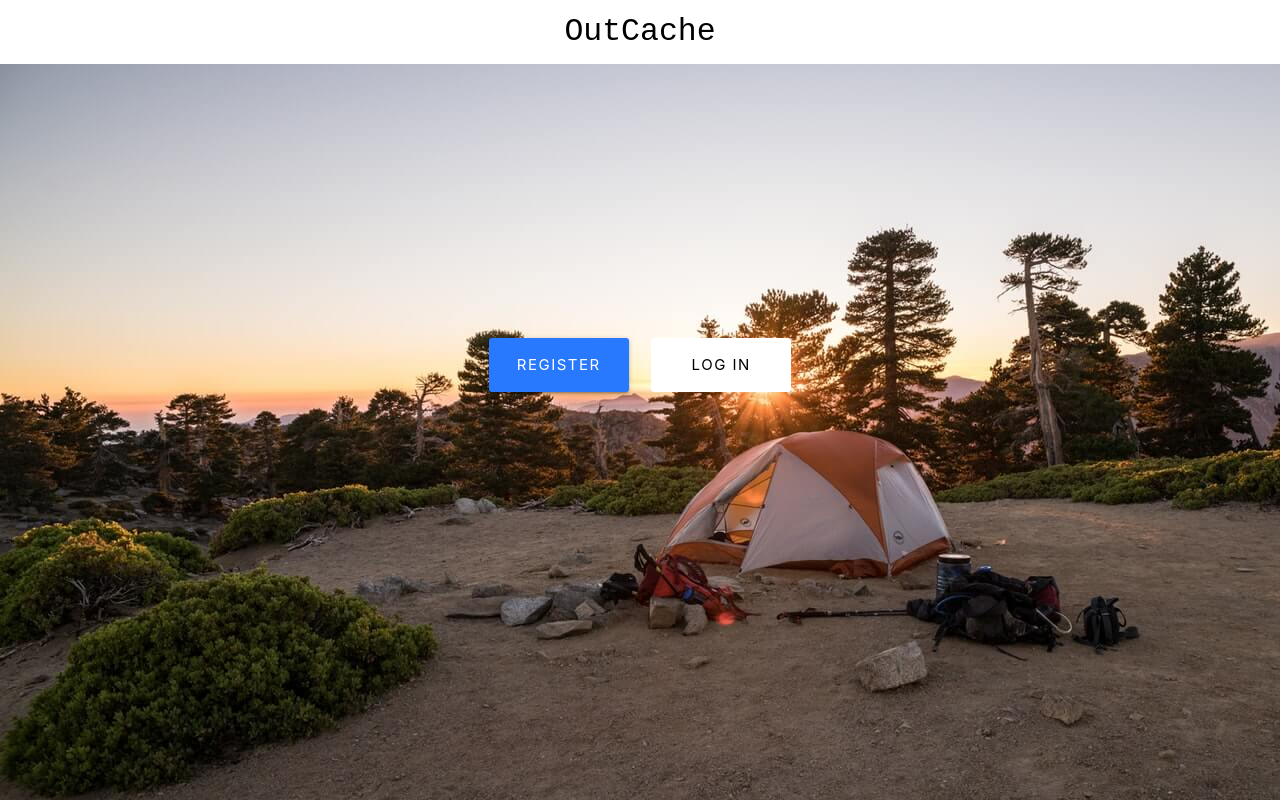
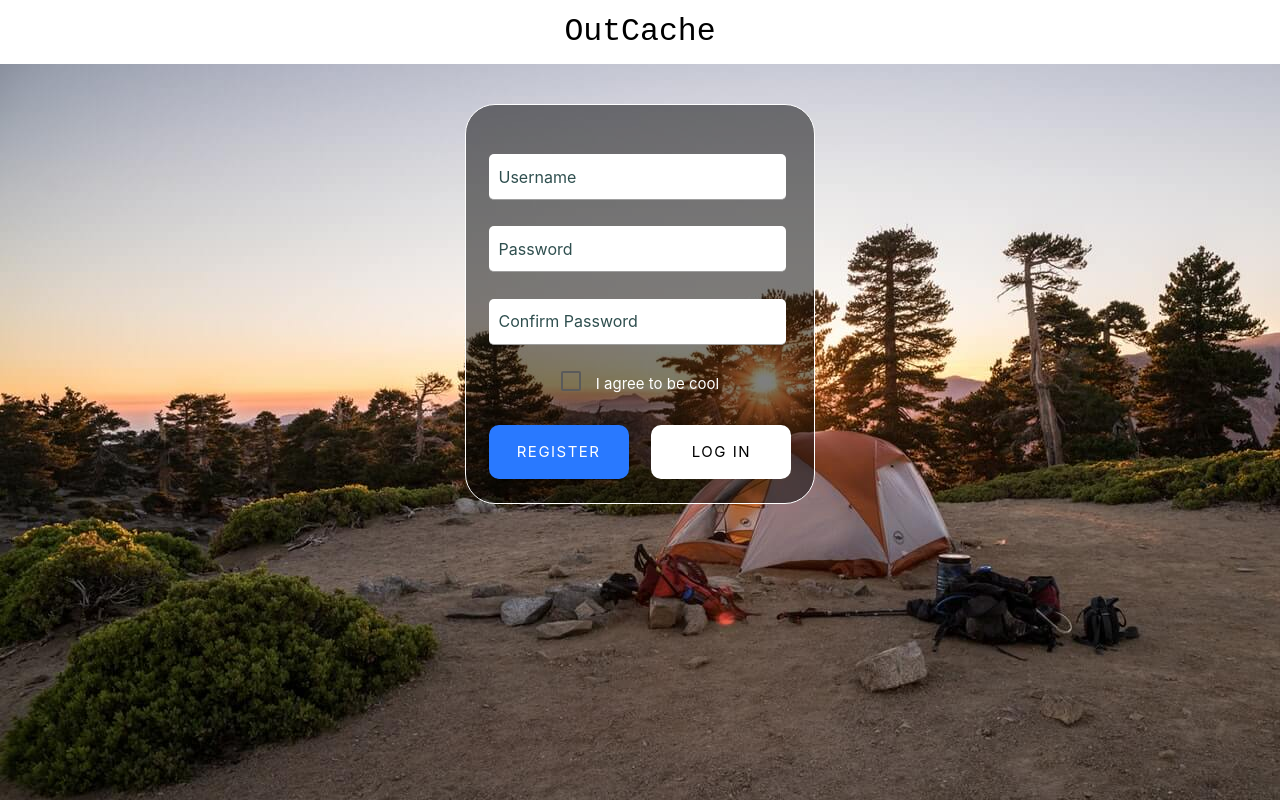
Before and after one commit to timstarkk/outcache, a React (Create React App) app in the folder client/: page / in a window 1280 px wide. Built offline with nearby package versions, Linux system fonts and the light colour scheme.

Commit message:
created card / created functionless form / ids/classNames for styling

```diff
--- a/client/src/components/layout/Landing.js
+++ b/client/src/components/layout/Landing.js
@@ -4,9 +4,9 @@ import { Link } from "react-router-dom";
 class Landing extends Component {
   render() {
     return (
-      <div style={{ height: "75vh" }} className="container valign-wrapper">
-        <div className="row">
-          <div className="col s12 center-align">
+      <div style={{ height: "75vh" }} className="container valign-wrapper" id="cardboxParent">
+        <div className="row" id="cardParent">
+          <div className="col s12 center-align whiteBackground" id="landingCard">
             {/* <h4>
               <b>Build</b> a login/auth app with the{" "}
               <span style={{ fontFamily: "monospace" }}>MERN</span> stack from
@@ -16,13 +16,23 @@ class Landing extends Component {
               Create a (minimal) full-stack app with user authentication via
               passport and JWTs
             </p> */}
-            <br />
-            <div className="col s6">
+            <div className="col s12">
+              <form id="landingForm">
+                <input type="text" id="userName" placeholder="Username"></input>
+                <input type="text" id="userPass" placeholder="Password"></input>
+                <input type="text" id="confirmPass" placeholder="Confirm Password"></input>
+                <label>
+                  <input type="checkbox" class="filled-in" style={{ color: "white" }} />
+                  <span style={{ color: "white" }} >I agree to be cool</span>
+                </label>
+              </form>
+            </div>
+            <div className="col s6 landingButton">
               <Link
                 to="/register"
                 style={{
                   width: "140px",
-                  borderRadius: "3px",
+                  borderRadius: "10px",
                   letterSpacing: "1.5px"
                 }}
                 className="btn btn-large waves-effect waves-light hoverable blue accent-3"
@@ -30,12 +40,12 @@ class Landing extends Component {
                 Register
               </Link>
             </div>
-            <div className="col s6">
+            <div className="col s6 landingButton">
               <Link
                 to="/login"
                 style={{
                   width: "140px",
-                  borderRadius: "3px",
+                  borderRadius: "10px",
                   letterSpacing: "1.5px"
                 }}
                 className="btn btn-large btn-flat waves-effect white black-text"
@@ -45,7 +55,7 @@ class Landing extends Component {
             </div>
           </div>
         </div>
-      </div>
+      </div >
     );
   }
 }
```
